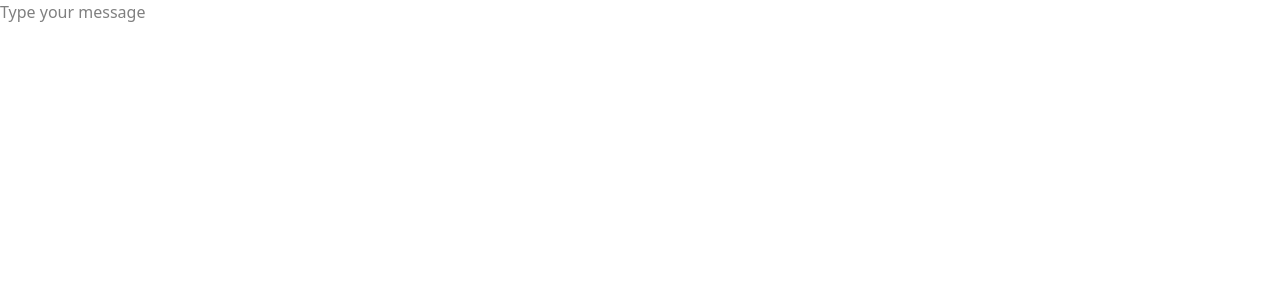
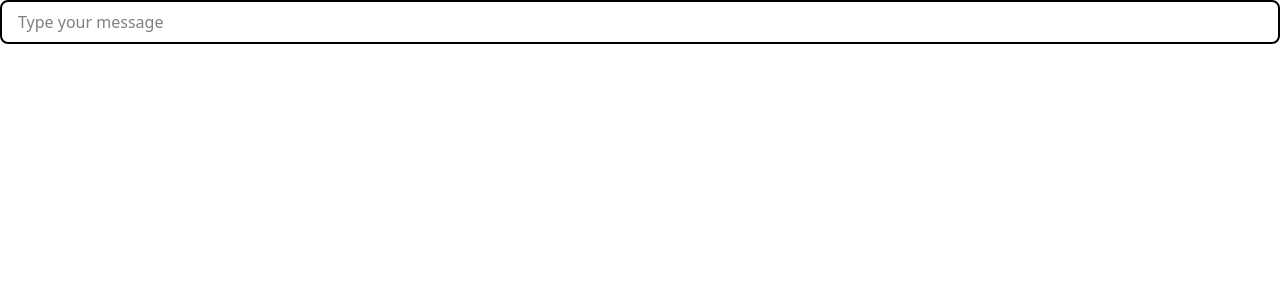
Before and after one commit to JakeOJeff/stacks-against-you, a Next.js app: page /chat in a window 1280 px wide. Shown: the top 300 px of the page. Built offline with nearby package versions, Linux system fonts and the light colour scheme.

Commit message:
Client Side Messaging to Console

```diff
--- a/app/chat/page.tsx
+++ b/app/chat/page.tsx
@@ -1,9 +1,15 @@
+
+"use client";
+
 import ChatForm from "@/components/ChatForm";
 
 
 export default function Chat() {
+    const handlleSendMessage = (message: string) => {
+        console.log(message);
+    }
     return (
-        <div><ChatForm /></div>
+        <div><ChatForm onSendMessage={(message) => console.log(message)} /></div>
 
     );
 }
--- a/components/ChatForm.tsx
+++ b/components/ChatForm.tsx
@@ -1,9 +1,28 @@
-import React from 'react'
+"use client";
 
-const ChatForm = () => {
+import React, { useState } from 'react'
+
+
+
+const ChatForm = ({
+    onSendMessage
+}: {
+    onSendMessage: (message: string) => void;
+}) => {
+    const [message, setMessage] = useState("");
+    const handleSubmit = (e: React.FormEvent) => {
+        e.preventDefault();
+        if (message.trim() != "") {
+            onSendMessage(message);
+            setMessage("");
+        }
+    }
   return (
-    <form>
-        <input type="text" placeholder="Type your message" />
+    <form onSubmit={handleSubmit} className='flex gap-2'>
+        <input
+        onChange={(e) => setMessage(e.target.value)}
+        type="text" className="flex-1 px-4 border-2 py-2 rounded-lg focus:outline-none"
+         placeholder="Type your message" />
     </form>
   );
 }
```
